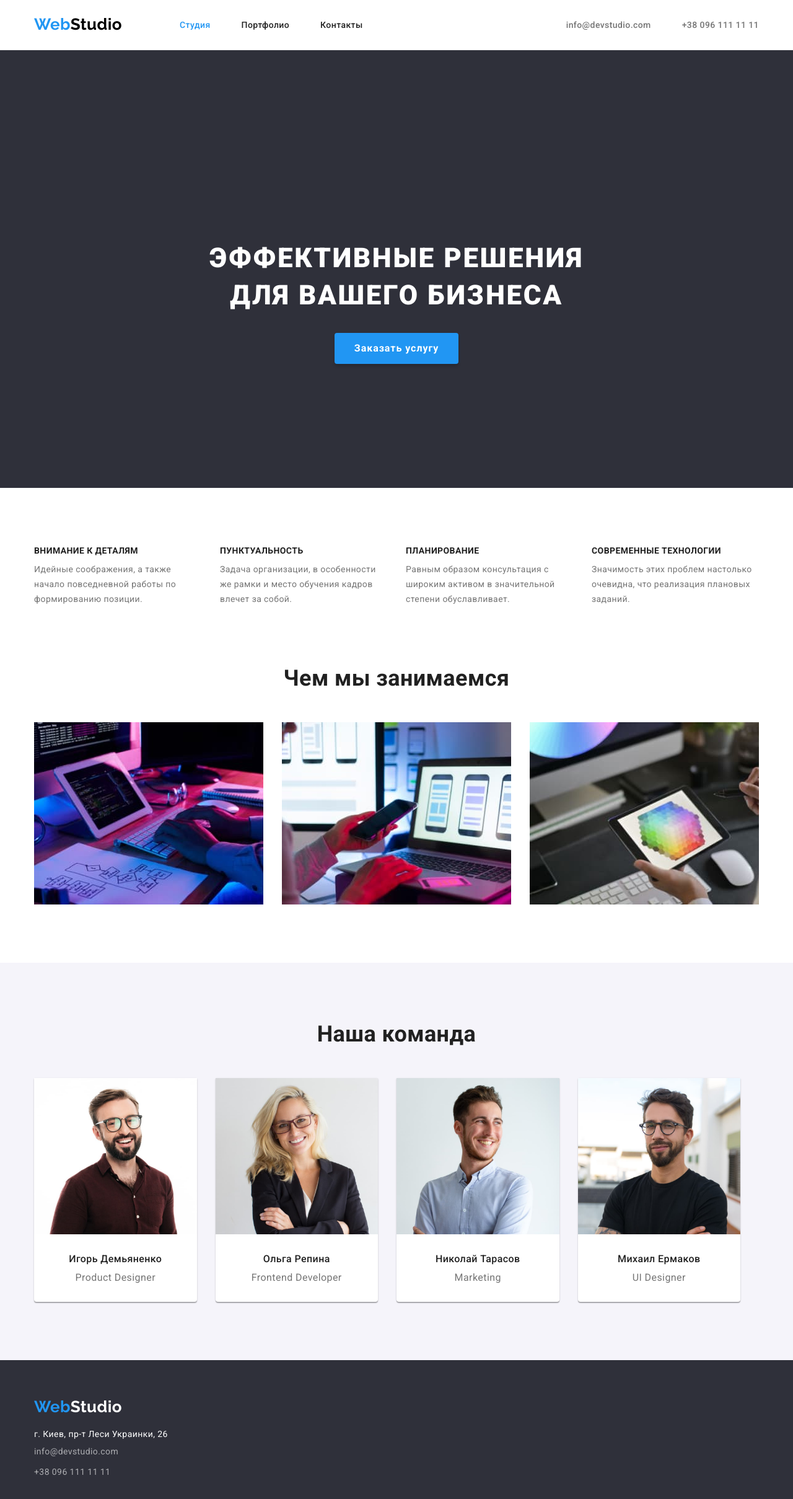
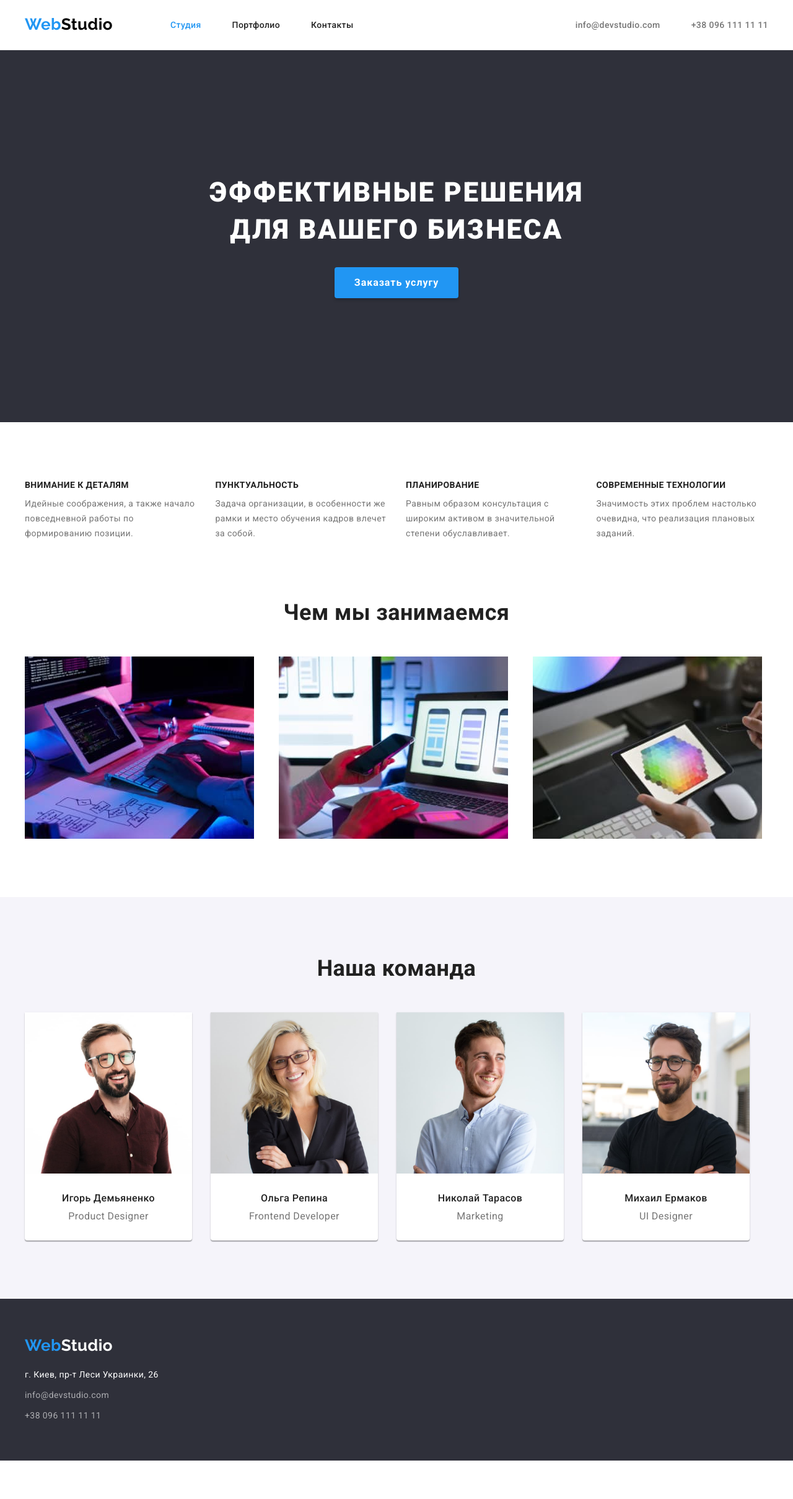
Before and after one commit to ValentinaDej/goit-markup-hw-03, a plain HTML site: page index.html in a window 1280 px wide. Shown: the whole page at 62% size. After the commit the page ends 2356 px from the top, so only its background shows below. Drawn offline with nearby package versions, Linux system fonts and the light colour scheme.

Commit message:
update css

```diff
--- a/css/styles.css
+++ b/css/styles.css
@@ -24,6 +24,9 @@ body {
 h1,
 h2,
 h3,
+h4,
+h5,
+h6,
 p {
   margin: 0;
 }
@@ -49,12 +52,9 @@ button {
   display: block;
   margin: 0 auto;
   padding: 10px 32px;
-  color: var(--color-text-white);
-  background-color: var(--color-text-accent);
   font-family: var(--font-page);
   border: none;
   border-radius: 4px;
-  box-shadow: 0px 4px 4px rgb(0 0 0 / 15%);
 }
 
 .list {
@@ -98,8 +98,8 @@ button {
   color: var(--color-text-blacklight);
   font-weight: 500;
   line-height: 1.14;
-  padding-top: 15px;
-  padding-bottom: 15px;
+  padding-top: 30px;
+  padding-bottom: 30px;
 }
 
 .contact-list-item {
@@ -130,7 +130,6 @@ button {
   color: var(--color-text-white);
 
   width: 696px;
-  margin-top: 106px;
   margin-bottom: 30px;
   margin-left: auto;
   margin-right: auto;
@@ -140,9 +139,10 @@ button {
   font-weight: 700;
   font-size: 16px;
   line-height: 1.88;
-  text-align: center;
-  align-items: center;
   letter-spacing: 0.06em;
+  color: var(--color-text-white);
+  background-color: var(--color-text-accent);
+  box-shadow: 0px 4px 4px rgb(0 0 0 / 15%);
 }
 
 .hero-button:hover,
@@ -186,9 +186,7 @@ button {
 }
 
 .team-list {
-  /* background-color: var(--color-main-bgn); */
   display: flex;
-  /* flex-wrap: wrap; */
   gap: 30px;
 }
 
@@ -201,8 +199,8 @@ button {
 }
 
 .team-list-about {
-  margin-top: 30px;
-  margin-bottom: 30px;
+  padding-top: 30px;
+  padding-bottom: 30px;
 }
 
 .team-list-title {
@@ -229,13 +227,13 @@ button {
 }
 .footer-contact {
   background-color: var(--color-hero-bgn);
-  /* font-weight: 400; */
   padding-top: 60px;
   padding-bottom: 60px;
 }
 
 .location {
   color: var(--color-text-white);
+  line-height: 1.71;
 }
 
 .contacts {
@@ -258,10 +256,7 @@ button {
   line-height: 1.63;
   text-align: center;
   letter-spacing: 0.03em;
-  padding-top: 6px;
-  padding-bottom: 6px;
-  padding-left: 22px;
-  padding-right: 22px;
+  padding: 6px 22px;
 }
 
 .switch-btn:hover,
@@ -289,14 +284,8 @@ button {
 
 .container {
   width: 1200px;
-  margin-left: auto;
-  margin-right: auto;
-  margin-top: 0;
-  margin-bottom: 0;
-  padding-top: 0;
-  padding-bottom: 0;
-  padding-left: 15px;
-  padding-right: 15px;
+  margin: 0 auto;
+  padding: 0, 15px;
 }
 
 .section {
@@ -317,7 +306,6 @@ button {
 
 .menu-list {
   display: flex;
-  margin: auto;
 }
 .menu-item {
   margin-right: auto;
```
Also changed, not shown: portfolio.html (+3 -3 lines).
